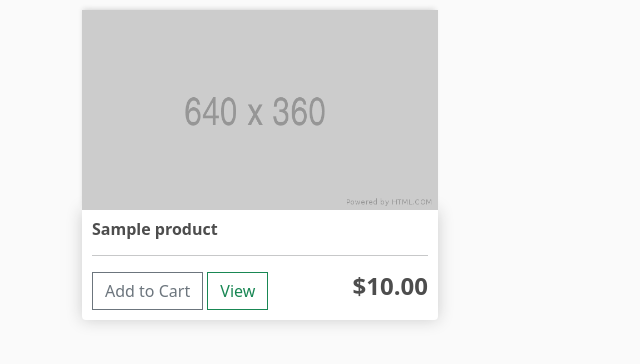
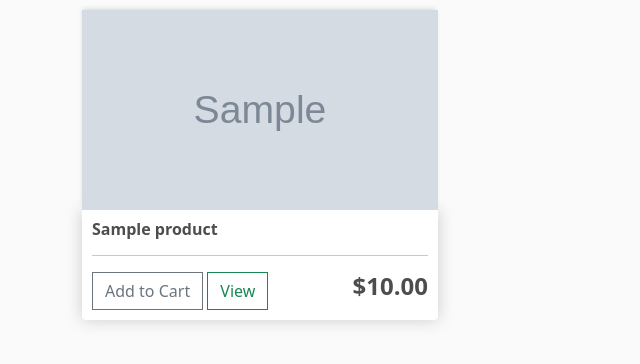
Before and after one commit to Sakkadas/ecommerce, a Django app: page / in a window 1280 px wide. Shown: the part 68-432 px from the top of the page, without its empty margins (0-640 px from the left). Run offline with Django 3.2, Linux system fonts and the light colour scheme; tables that the repository leaves empty hold one stand-in row (values such as "Sample post"); grey boxes marked "Sample" are stand-in pictures.

Commit message:
display images on site

```diff
--- a/ecommerce/ecommerce/urls.py
+++ b/ecommerce/ecommerce/urls.py
@@ -1,7 +1,11 @@
 from django.contrib import admin
 from django.urls import path, include
+from django.conf.urls.static import static
+from django.conf import settings
 
 urlpatterns = [
     path('admin/', admin.site.urls),
     path('', include('store.urls'))
 ]
+
+urlpatterns += static(settings.MEDIA_URL, document_root=settings.MEDIA_ROOT)
--- a/ecommerce/store/templates/store/store.html
+++ b/ecommerce/store/templates/store/store.html
@@ -4,7 +4,7 @@
 <div class="row">
     {% for product in products %}
     <div class="col-lg-4">
-        <img class="thumbnail" src="{% static 'images/placeholder.png' %}">
+        <img class="thumbnail" src="{{ product.image.url }}">
         <div class="box-element product">
             <h6><strong>{{product.name}}</strong></h6>
             <hr>
```
